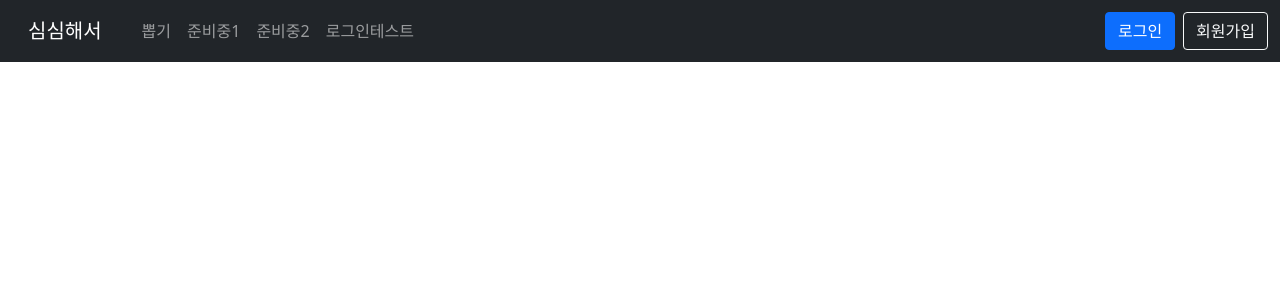
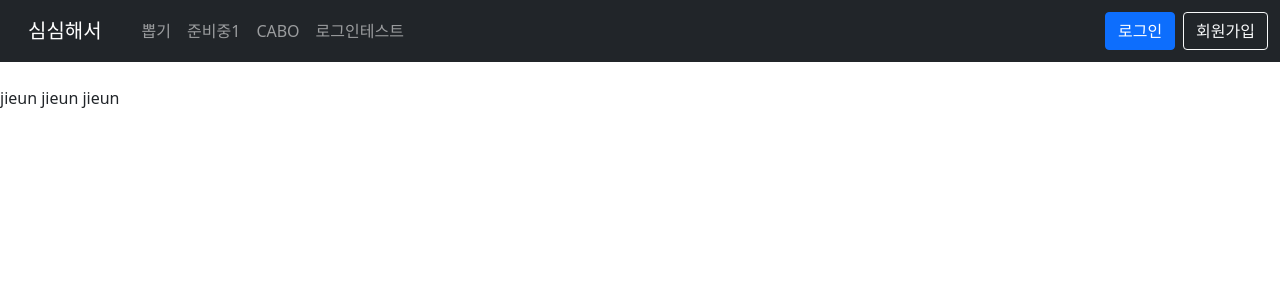
Before and after one commit to choijiuen/game-vue, a Vue app: page /tissue in a window 1280 px wide. Shown: the top 300 px of the page. Built offline with nearby package versions, Linux system fonts and the light colour scheme; what @fawmi/vue-google-maps would draw is missing.

Commit message:
FEAT : 지은 프로젝트 시작

```diff
--- /dev/null
+++ b/src/components/jieun/Jieun.vue
@@ -0,0 +1,13 @@
+<template>
+jieun
+</template>
+
+<script>
+
+export default {
+  name: 'JieunComponent',
+  props: {
+    msg: String
+  },
+}
+</script>
--- a/src/components/template/HeaderComponent.vue
+++ b/src/components/template/HeaderComponent.vue
@@ -14,7 +14,7 @@
               <router-link class="nav-link" to="/about">준비중1</router-link>
             </li>
             <li class="nav-item">
-              <router-link class="nav-link" to="/about">준비중2</router-link>
+              <router-link class="nav-link" to="/tissue">CABO</router-link>
             </li>
             <li class="nav-item">
               <router-link class="nav-link" to="/about">로그인테스트</router-link>
--- a/src/router/index.js
+++ b/src/router/index.js
@@ -38,6 +38,13 @@ const routes = [
     component: () => import('../views/eats/EatsView.vue'),
     meta: {auth : false}
   },
+
+  {//지은 페이지
+    path: '/tissue',
+    name: 'tissue',
+    component: () => import('../views/jieun/JieunView.vue'),
+    meta: {auth : false}
+  },
 ]
 
 const router = createRouter({
--- /dev/null
+++ b/src/views/jieun/JieunView.vue
@@ -0,0 +1,15 @@
+<template>
+  <Jieun></Jieun>
+  <Jieun></Jieun>
+  <Jieun></Jieun>
+</template>
+
+<script>
+import Jieun from '@/components/jieun/Jieun.vue'
+
+export default {
+  components:{
+        Jieun
+    }
+}
+</script>
```
